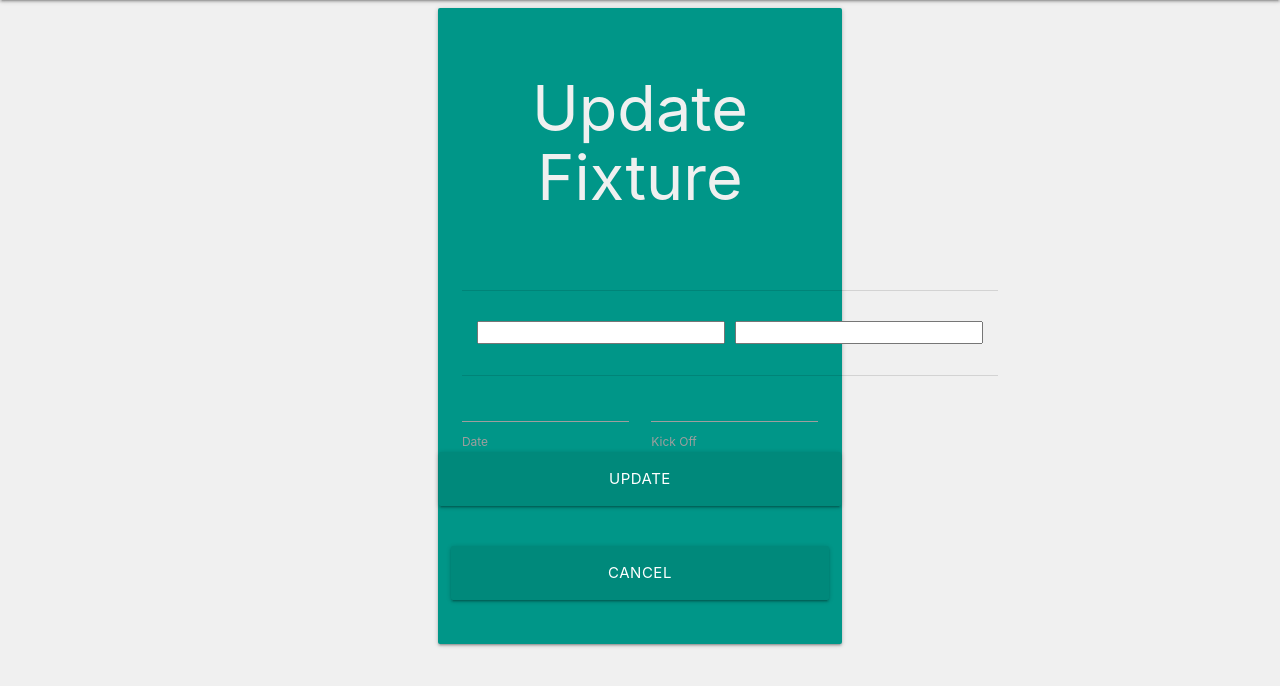
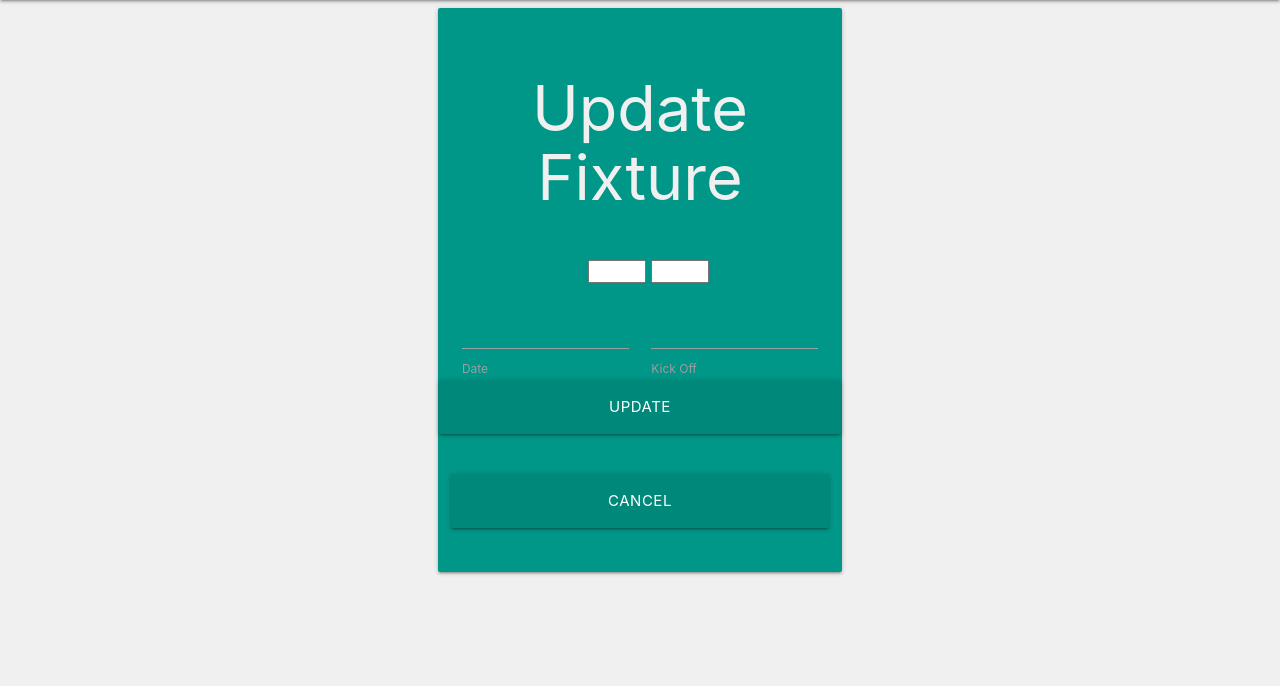
Before and after one commit to TwoBitCliff/Football-Manager-App, a Flask app: template templates/edit_fixture.html in a window 1280 px wide. Shown: the part 64-750 px from the top of the page. Run offline with Flask 2, Linux system fonts and the light colour scheme; the template is opened without the code that fills it, so the values that code supplies are empty; some libraries are stand-ins or nearby versions.

Commit message:
restyled form

```diff
--- a/templates/edit_fixture.html
+++ b/templates/edit_fixture.html
@@ -2,41 +2,26 @@
 {% block content %}
 
 <div class="row">
-    <div class="col s12 m4 offset-m4">
+    <div class="col s12 m10 offset-m1 l4 offset-l4">
         <div class="card-panel teal">
             <h1 class="title">Update Fixture</h1>
             <br>
             <div class="row">
                 <form class="col s12" method="POST" action="{{ url_for('update_fixture', fixture_id=fixture._id) }}">
-                    <table>
-                        <thead>
-                            <tr>
-                                <th></th>
-                                <th></th>
-                                <th></th>
-                                <th></th>
-                            </tr>
-                        </thead>
-                        <tbody>
-                            <tr>
-                                <td><input value="{{ fixture.home_team }}" name="home_team" id="home_team" type="text">
-                                </td>
-                                <td> <input value="{{ fixture.home_goals }}" name="home_goals" id="home_goals"
-                                        type="int" class="validate"></td>
-                                <td> <input value="{{ fixture.away_goals }}" name="away_goals" id="away_goals"
-                                        type="int" class="validate"></td>
-                                <td><input value="{{ fixture.away_team }}" name="away_team" id="away_team" type="text">
-                                </td>
-                            </tr>
-                        </tbody>
-                    </table>
+
                     <div class="row">
-                        <div class="col m6">
+                        <div class="col s4 center-align">{{ fixture.home_team }}</div>
+                        <div class="col s2 center-align"><input name="away_goals" id="away_goals" type="int" class="validate" size="1"></div>
+                        <div class="col s2 center-align"><input name="home_goals" id="home_goals" type="int" class="validate" size="1"></div>
+                        <div class="col s4 center-align">{{ fixture.away_team }}</div>
+                    </div>
+                    <div class="row">
+                        <div class="col s6">
                             <input value="{{ fixture.date }}" id="date" name="date" type="text"
                                 class="datepicker validate" required>
                             <label for="date">Date</label>
                         </div>
-                        <div class="col m6">
+                        <div class="col s6">
                             <input value="{{ fixture.kick_off }}" id="kick_off" name="kick_off" type="text"
                                 class="timepicker validate" required>
                             <label for="kick_off">Kick Off</label>
```
Also changed, not shown: templates/edit_result.html (+10 -23 lines).
